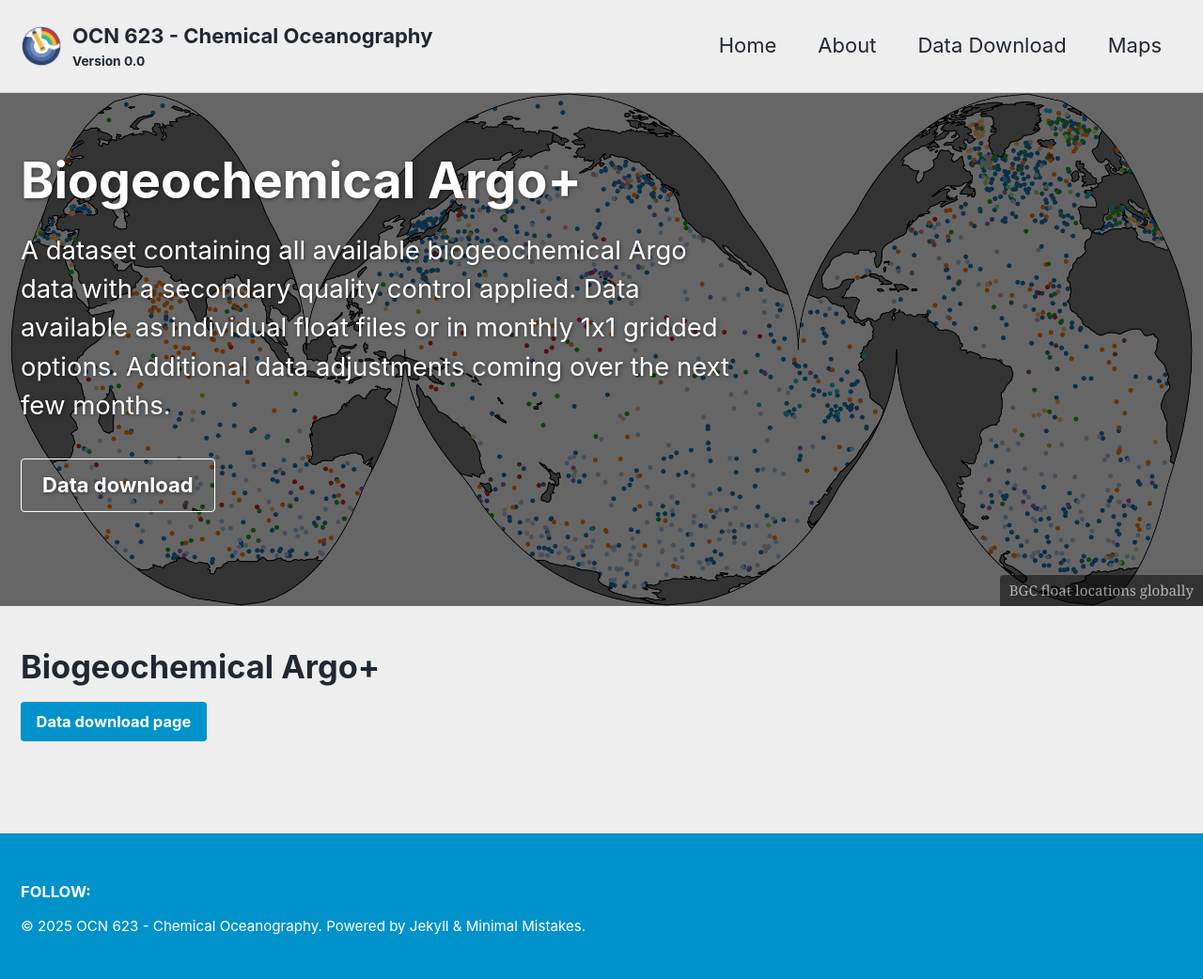
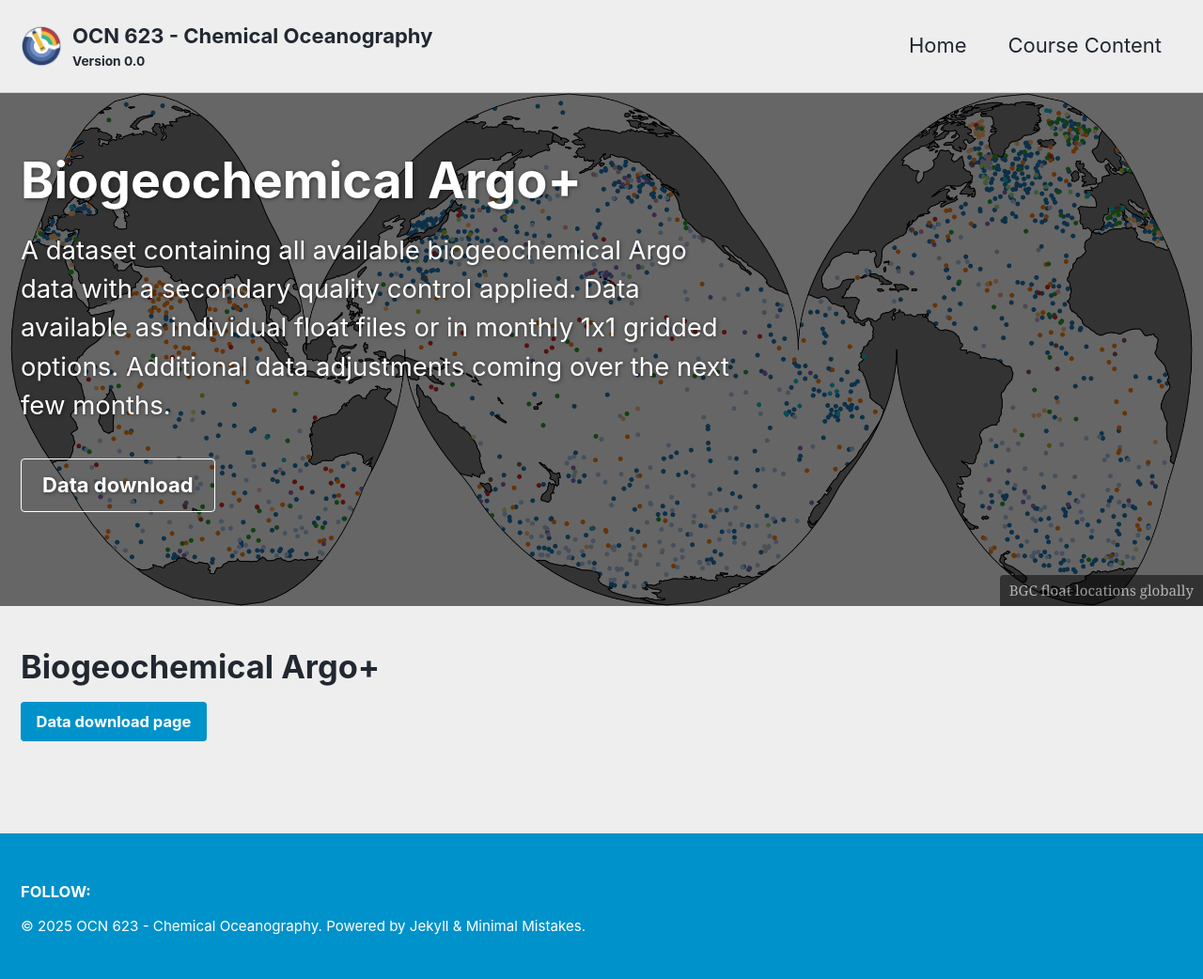
Before and after one commit to SethBushinsky/OCN623_Chemical_Oceanography, a Jekyll site: the page built from index.md, in a window 1280 px wide. Shown: the whole page at 94% size. Built offline with Jekyll 4.4.1, drawn with Linux system fonts in a browser that asks for light colours; cached includes are drawn as plain includes; our own code applies the rules of GitHub Pages for plain Markdown files.

Commit message:
Update navigation.yml

```diff
--- a/_data/navigation.yml
+++ b/_data/navigation.yml
@@ -2,11 +2,11 @@
 main:
   - title: "Home"
     url: /
-  - title: "About"
-    url: /about/
-  - title: "Data Download"
-    url: /data-download/
-  - title: "Maps"
-    url: /maps/
+  - title: "Course Content"
+    url: /course-content/
+  # - title: "Data Download"
+  #   url: /data-download/
+  # - title: "Maps"
+  #   url: /maps/
   # - title: "Sitemap"
   #   url: /sitemap/
```
